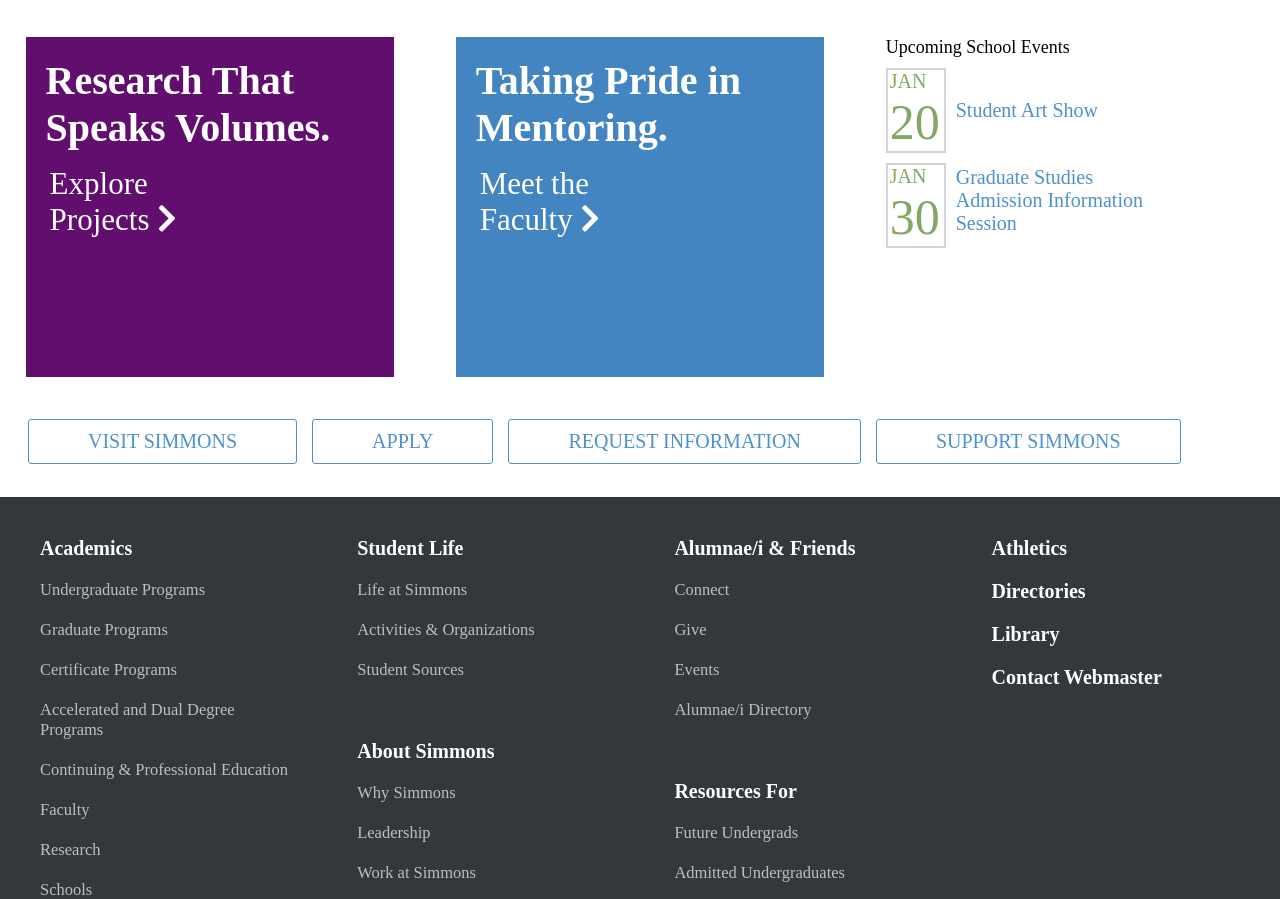
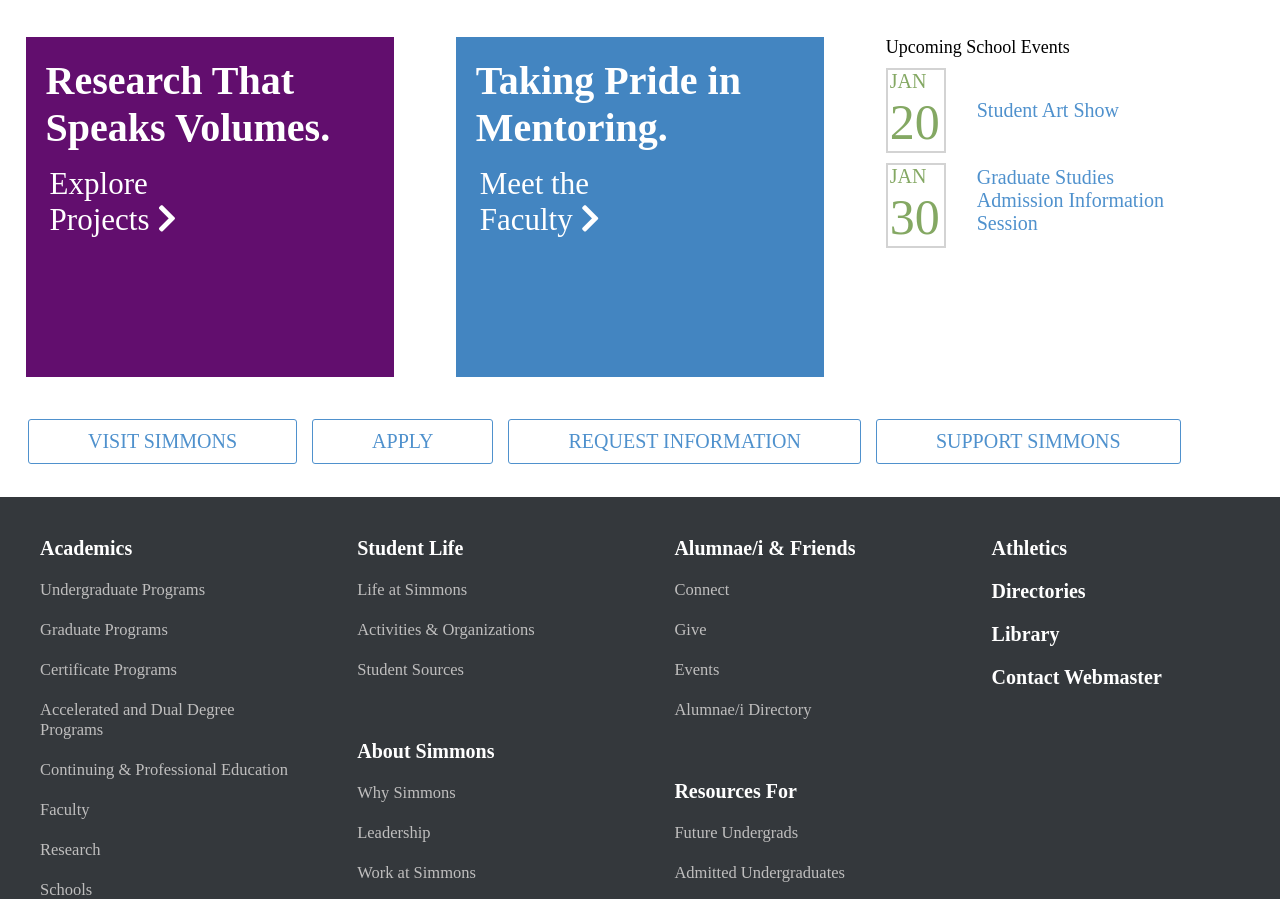
Before and after one commit to Atif-Hasan/layout-class-project, a plain HTML site: page index.html in a window 1280 px wide. Shown: the part 1196-2095 px from the top of the page. Drawn offline with Linux system fonts and the light colour scheme.

Commit message:
Update style.css

```diff
--- a/assets/css/style.css
+++ b/assets/css/style.css
@@ -290,7 +290,7 @@ h4 {
 }
 
 .art-text {
-    margin-left: 10px;
+   padding-left: 31px;
     font-size: 20px;
     color: #4f91cd;
 }
```
